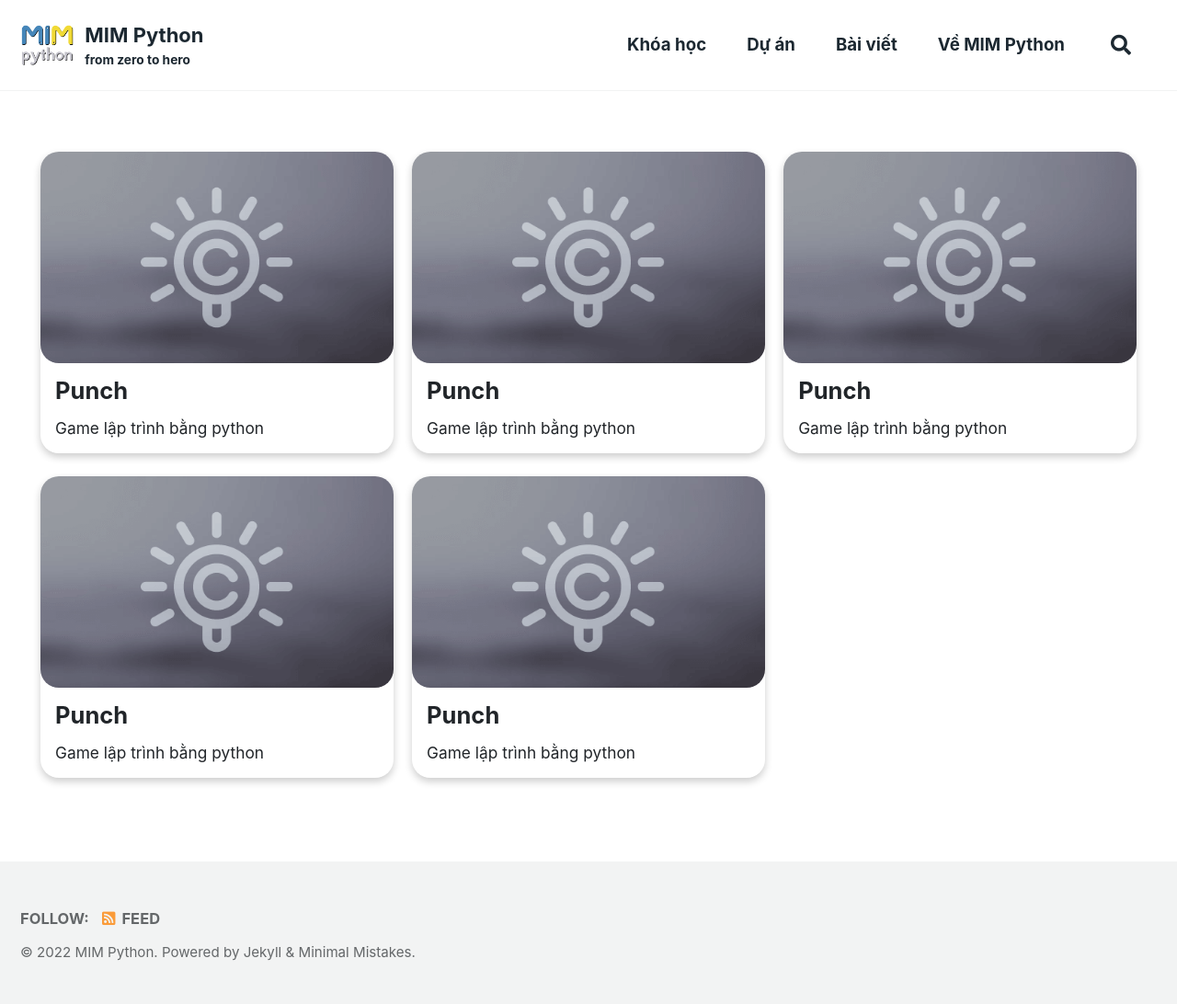
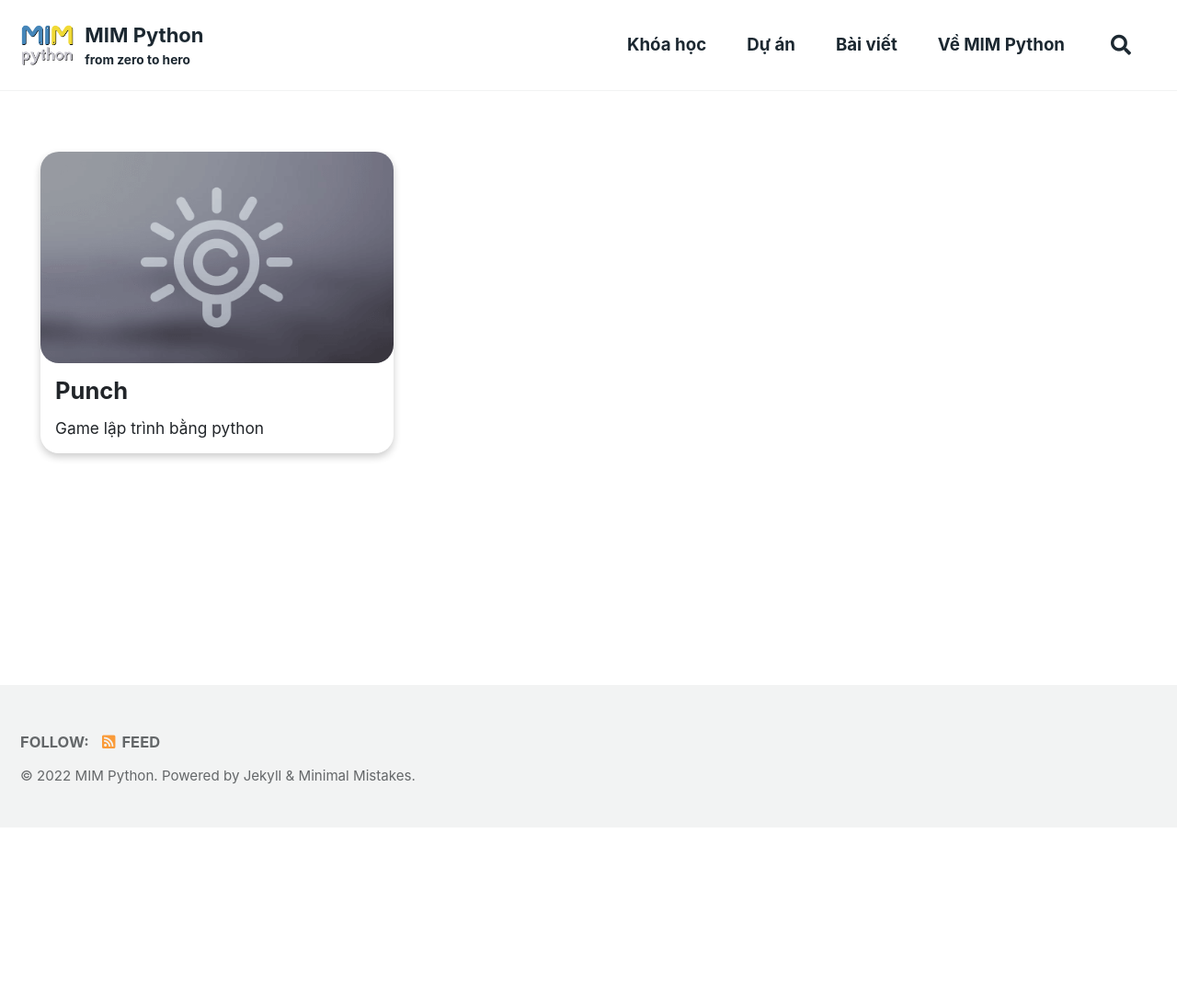
Before and after one commit to MIMPython/mimpython.github.io, a Jekyll site: the page built from _pages/projects.md, in a window 1280 px wide. Shown: the whole page at 92% size. Built offline with Jekyll 4.4.1, drawn with Linux system fonts in a browser that asks for light colours; cached includes are drawn as plain includes; after the commit the page ends 900 px from its top, so only the background shows below that.

Commit message:
MIM Python version 2

```diff
--- a/_data/navigation.yml
+++ b/_data/navigation.yml
@@ -12,7 +12,7 @@ main:
 foobar-navigation:
   - title: "Giới thiệu chung"
     url: /foobar/
-  - title: Tuần 1. Giới  thiệu
+  - title: Tuần 1
     url: /foobar/week-01/
     children:
       - title: "Bài 1"
--- a/_pages/projects.md
+++ b/_pages/projects.md
@@ -7,22 +7,6 @@ feature_row:
     title: "Punch"
     excerpt: "Game lập trình bằng python"
     url: "/projects/punch-pygame/"
-  - image_path: /assets/images/projects/mm-free-feature.png
-    title: "Punch"
-    excerpt: "Game lập trình bằng python"
-    url: "/projects/punch-pygame/"
-  - image_path: /assets/images/projects/mm-free-feature.png
-    title: "Punch"
-    excerpt: "Game lập trình bằng python"
-    url: "/projects/punch-pygame/"
-  - image_path: /assets/images/projects/mm-free-feature.png
-    title: "Punch"
-    excerpt: "Game lập trình bằng python"
-    url: "/projects/punch-pygame/"
-  - image_path: /assets/images/projects/mm-free-feature.png
-    title: "Punch"
-    excerpt: "Game lập trình bằng python"
-    url: "/projects/punch-pygame/"
 ---
 
 {% include feature_row %}
```
Also changed, not shown: _foobar/01-gioi-thieu-chung.md (+1 -1 lines), _foobar/02-week-01.md (+1 -1 lines), _pages/courses.md (+1 -32 lines), _posts/2022-06-21-post02.md (deleted, +0 -9 lines), _posts/2022-06-21-post03.md (deleted, +0 -9 lines), _posts/2022-06-21-post04.md (deleted, +0 -9 lines), _posts/2022-06-21-post05.md (deleted, +0 -9 lines).
